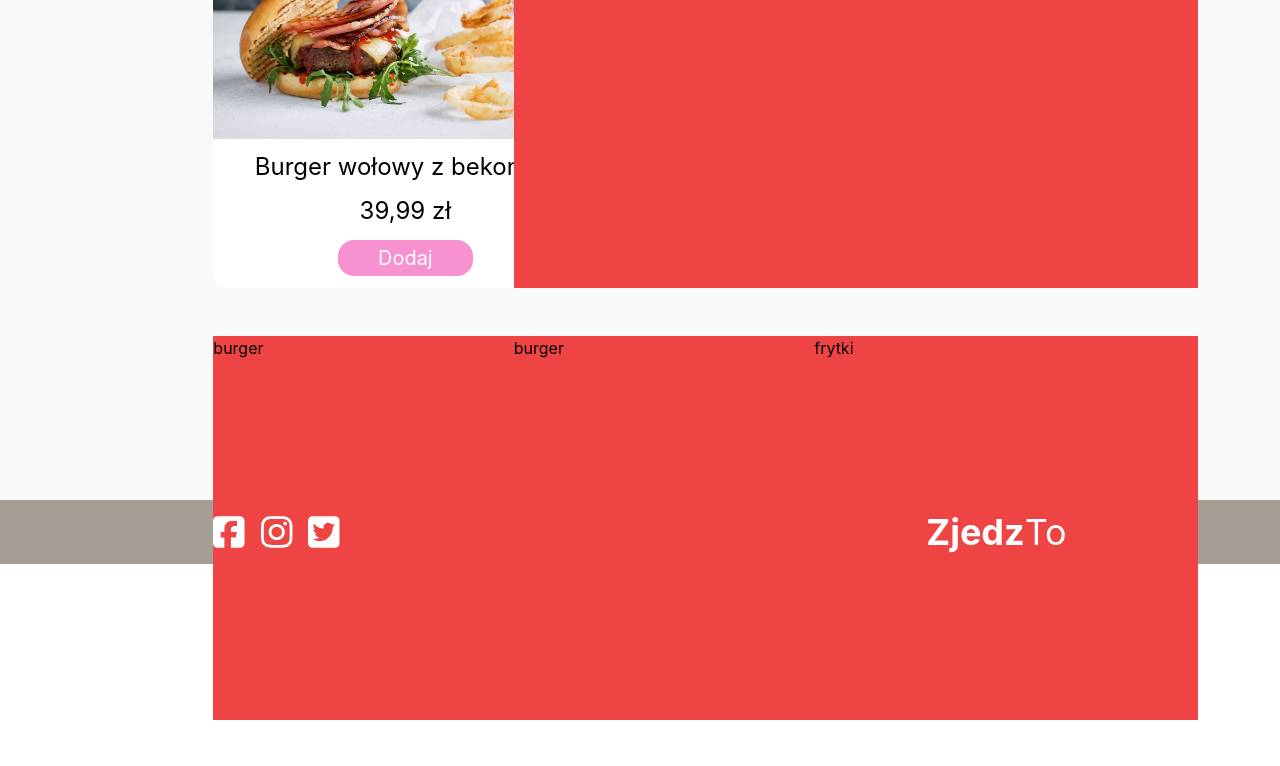
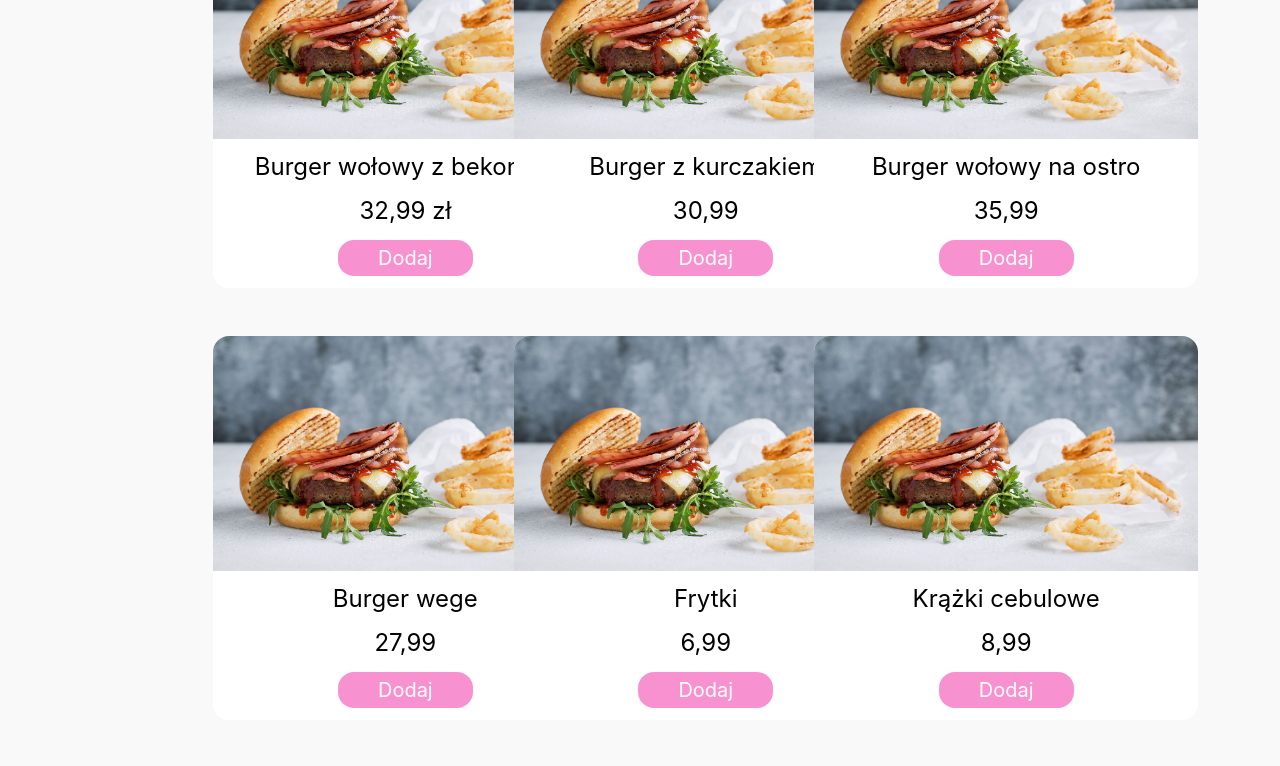
Before and after one commit to TomaszSack/zjedzto, a React (Create React App) app: page / in a window 1280 px wide. Shown: the part 1100-1866 px from the top of the page. Built offline with nearby package versions, Linux system fonts and the light colour scheme.

Commit message:
used ProjectItem with hardocded obj

```diff
--- a/src/components/Menu/MenuSection.tsx
+++ b/src/components/Menu/MenuSection.tsx
@@ -7,7 +7,7 @@ import { faCartShopping } from "@fortawesome/free-solid-svg-icons";
 
 const MenuSection = () => {
   return (
-    <div id="menu" className="h-screen bg-primary-white">
+    <div id="menu" className="h-auto bg-primary-white pb-20">
       <ContentContainer>
         <SearchBar />
         <ProductsList />
--- a/src/components/Menu/ProductItem.tsx
+++ b/src/components/Menu/ProductItem.tsx
@@ -2,7 +2,7 @@ import Button from "../Button";
 
 type Props = {
   name: string;
-  img: string;
+  img?: string;
   price: string;
 };
 const ProductItem: React.FC<Props> = ({ name, img, price }) => {
--- a/src/components/Menu/ProductsList.tsx
+++ b/src/components/Menu/ProductsList.tsx
@@ -3,36 +3,43 @@ import img from "../../assets/hero-img.jpeg"
 
 const dishes = [
   {
-    name: "burger",
+    name: "Burger wołowy z bekonem",
+    price: "32,99 zł",
+    img
   },
   {
-    name: "frytki",
+    name: "Burger z kurczakiem",
+    price: "30,99",
+    img
   },
   {
-    name: "burger",
+    name: "Burger wołowy na ostro",
+    price: "35,99",
+    img
   },
   {
-    name: "burger",
+    name: "Burger wege",
+    price: "27,99",
+    img
   },
   {
-    name: "frytki",
+    name: "Frytki",
+    price: "6,99",
+    img
   },
   {
-    name: "burger",
+    name: "Krążki cebulowe",
+    price: "8,99",
+    img
   },
 ];
 
 const ProductsList = () => {
   return (
     <div className="flex justify-center">
-      <div className="grid grid-cols-3 gap-12">
-        <ProductItem
-          name="Burger wołowy z bekonem"
-          img={img}
-          price="39,99 zł"
-        />
+      <div className="grid grid-cols-3 gap-12 ">
         {dishes.map((e) => {
-          return <div className="h-96 w-96 bg-red-500 min-h-min">{e.name}</div>;
+          return <ProductItem name={e.name} price={e.price} img={e.img} />;
         })}
       </div>
     </div>
```
